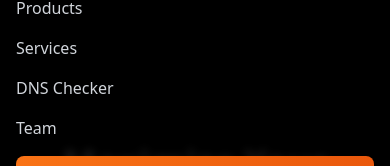
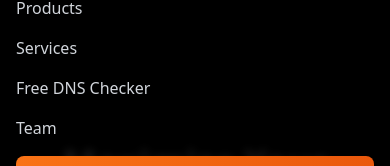
Before and after one commit to 11pranav-garg/chillreach-website, a React (Vite) app: page / in a window 390 px wide. Both pictures are taken after a click on the button 362 px from the left and 32 px from the top of the page. Shown: the part 124-290 px from the top of the page. Built offline with nearby package versions, Linux system fonts and the light colour scheme.

Commit message:
Update Navbar.tsx

```diff
--- a/src/components/Navbar.tsx
+++ b/src/components/Navbar.tsx
@@ -119,7 +119,7 @@ const Navbar = () => {
                   location.pathname === '/dns-checker' ? 'text-orange-500' : 'text-gray-300'
                 }`}
               >
-                DNS Checker
+                Free DNS Checker
               </button>
               <button
                 onClick={() => handleNavigation('/team')}
```
